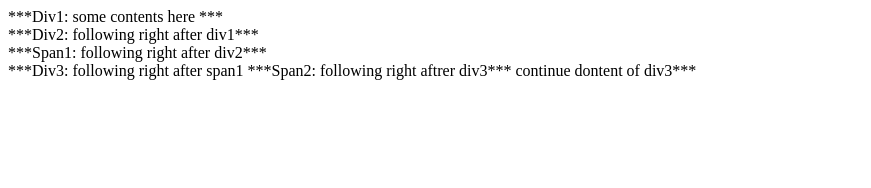
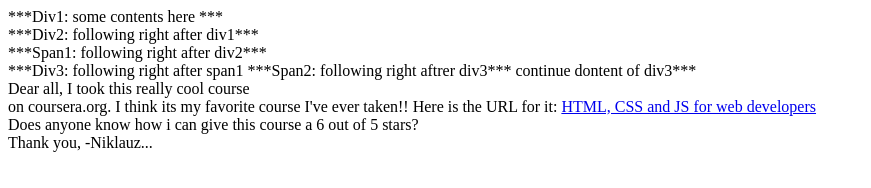
Before and after one commit to nikklauz/Coursera-test, a plain HTML site: page examples/div-and-span.html in a window 1280 px wide. Shown: the whole page, without its empty margins (0-871 px from the left). Drawn offline with Linux system fonts and the light colour scheme.

Commit message:
a revision on div&span ---uploading images

```diff
--- a/examples/div-and-span.html
+++ b/examples/div-and-span.html
@@ -15,6 +15,21 @@
     <span>***Span2: following right aftrer div3***</span>
     continue dontent of div3***
   </div>
+  <section>
+    <div>Dear all,
+      <span>I took this really cool course</span></div>
+      <span>on coursera.org. I think its my favorite course I've ever taken!!
+        Here is the URL for it:
+      </span>
+      <a href="...">HTML, CSS and JS for web developers</a>
+      <div>
+        Does anyone know how i can give this course a 6 out of 5 stars?
+      </div>
+      <div>
+        Thank you,
+        -Niklauz...
+      </div>
+  </section>
 
 </body>
 </html>
```
Also changed, not shown: examples/Image.html (added, +17 -0 lines), examples/images/akatsuki.jpg (added).
